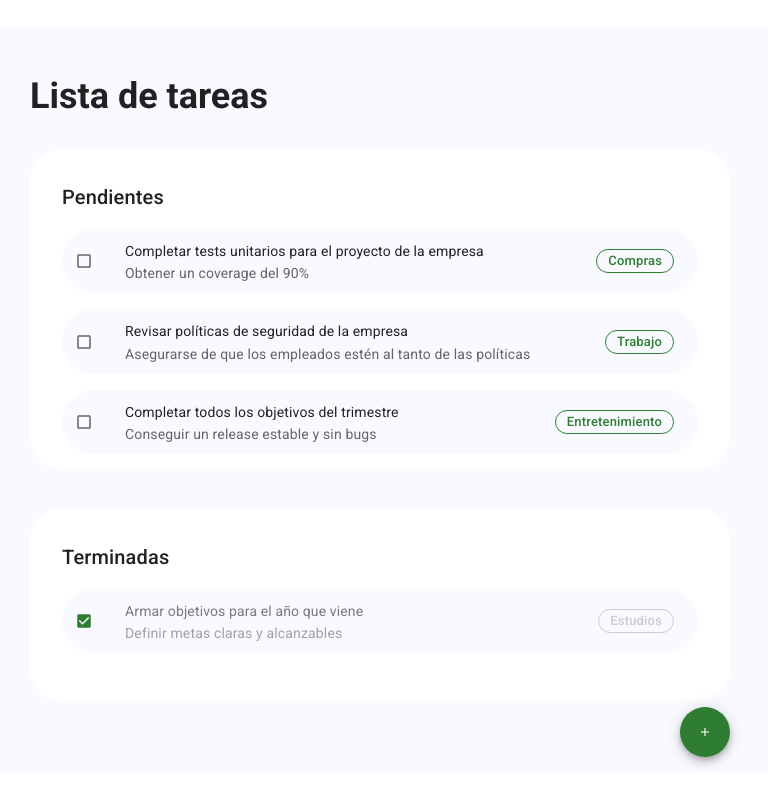
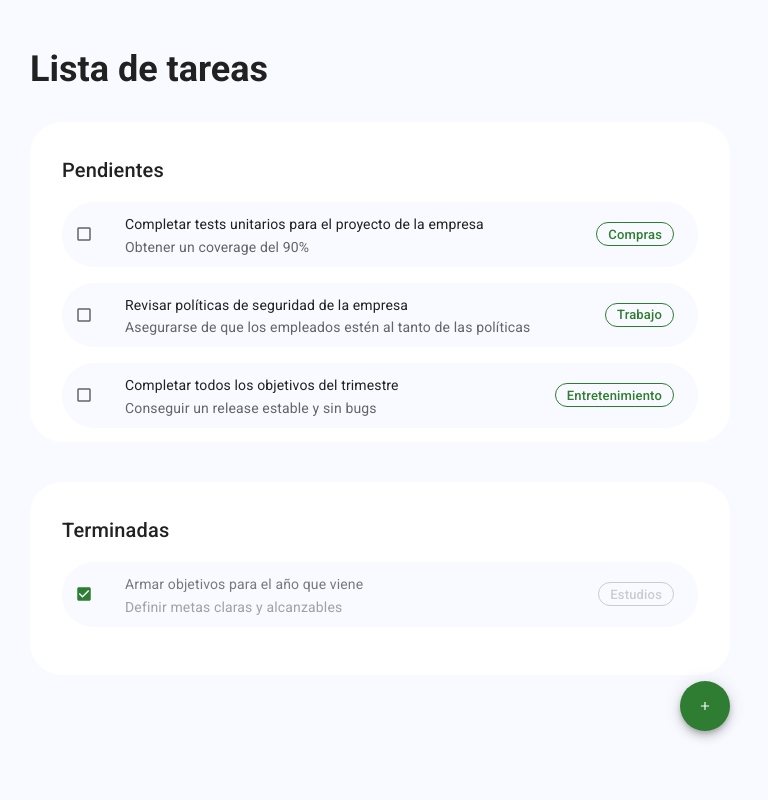
Before and after one commit to tefiavalos/to-do-list, a React (Vite) app: page / in a window 1280 px wide. Shown: the whole page, without its empty margins (260-1028 px from the left). Built offline with nearby package versions, Linux system fonts and the light colour scheme; data requests are answered from the project's data file.

Commit message:
fix container height

```diff
--- a/src/screens/main/Main.styles.ts
+++ b/src/screens/main/Main.styles.ts
@@ -25,11 +25,13 @@ export const ContentBox = styled(Box)(({ theme }) => ({
   alignItems: "center",
   position: "relative",
   flex: 1,
-  minHeight: 0,
+  minHeight: "100vh",
+  height: "100vh",
   [theme.breakpoints.down("sm")]: {
     padding: theme.spacing(1.5),
     borderRadius: 0,
     minHeight: "100vh",
+    height: "100vh",
     boxShadow: "none",
   },
 }));
```
